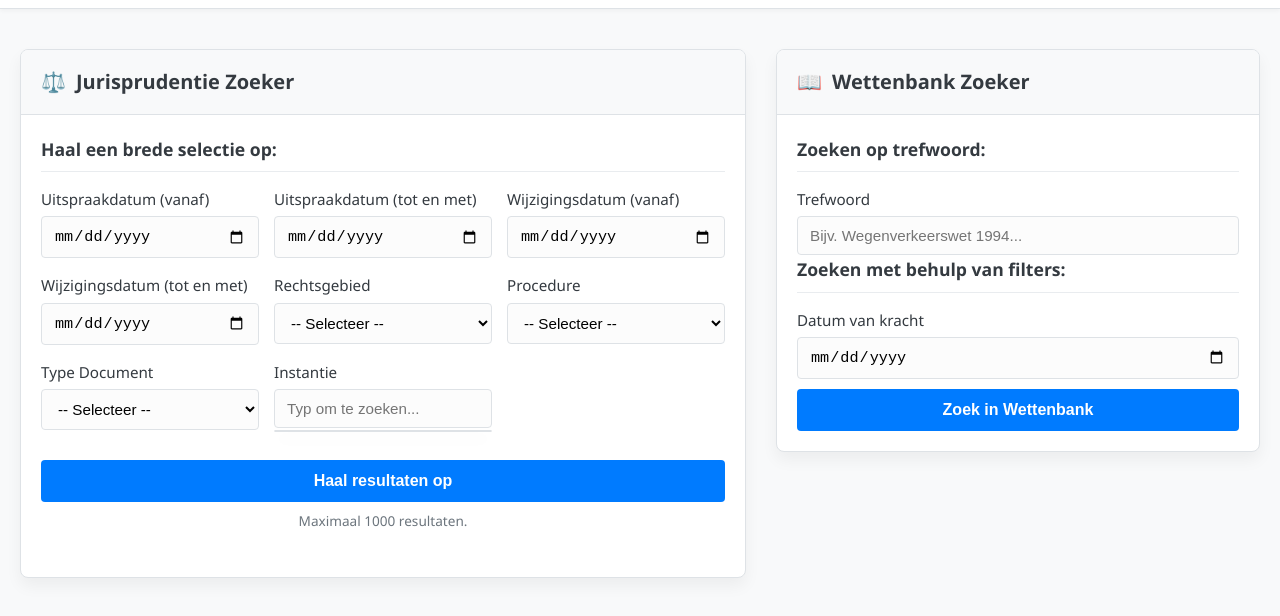
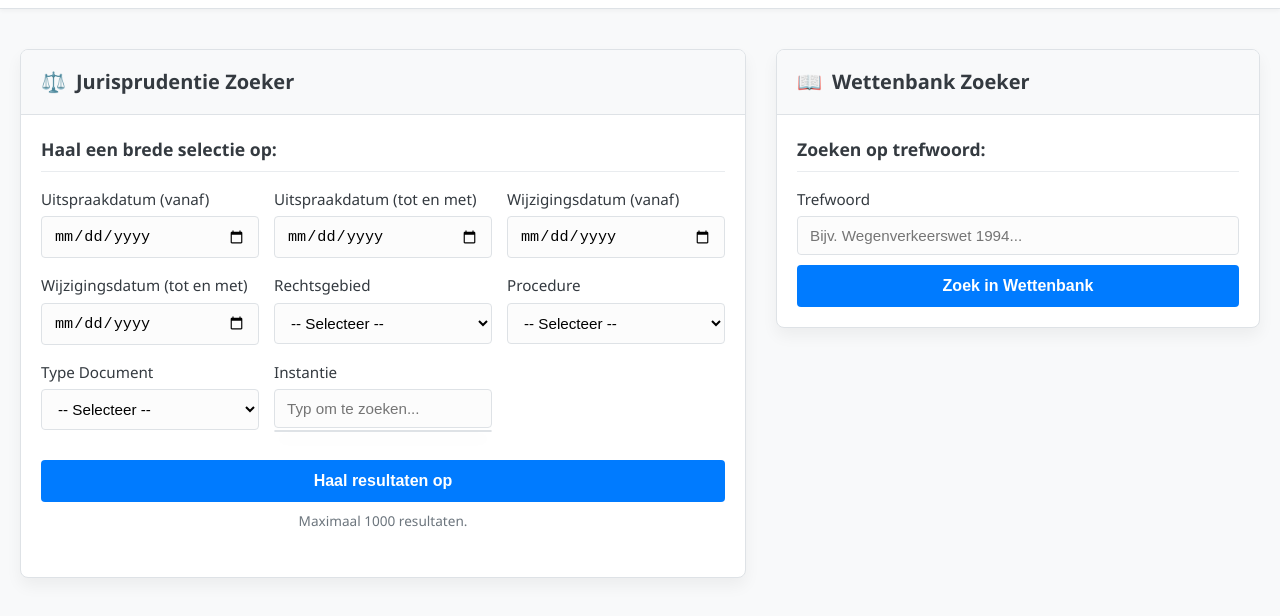
Before and after one commit to rolfvandort/zoektester, a plain HTML site: page index.html in a window 1280 px wide. Shown: the part 92-708 px from the top of the page. Drawn offline with Linux system fonts and the light colour scheme.

Commit message:
Update index.html

```diff
--- a/index.html
+++ b/index.html
@@ -116,13 +116,6 @@
                             <input type="text" id="wettenbankKeyword" placeholder="Bijv. Wegenverkeerswet 1994...">
                         </div>
                     </div>
-                     <div class="filter-section">
-                        <h3>Zoeken met behulp van filters:</h3>
-                         <div class="filter-group">
-                            <label for="wettenbankDate">Datum van kracht</label>
-                            <input type="date" id="wettenbankDate">
-                        </div>
-                    </div>
                     <button id="wettenbankSearchButton" class="primary-button">Zoek in Wettenbank</button>
 
                     <div id="wettenbankResultsContainer">
```
